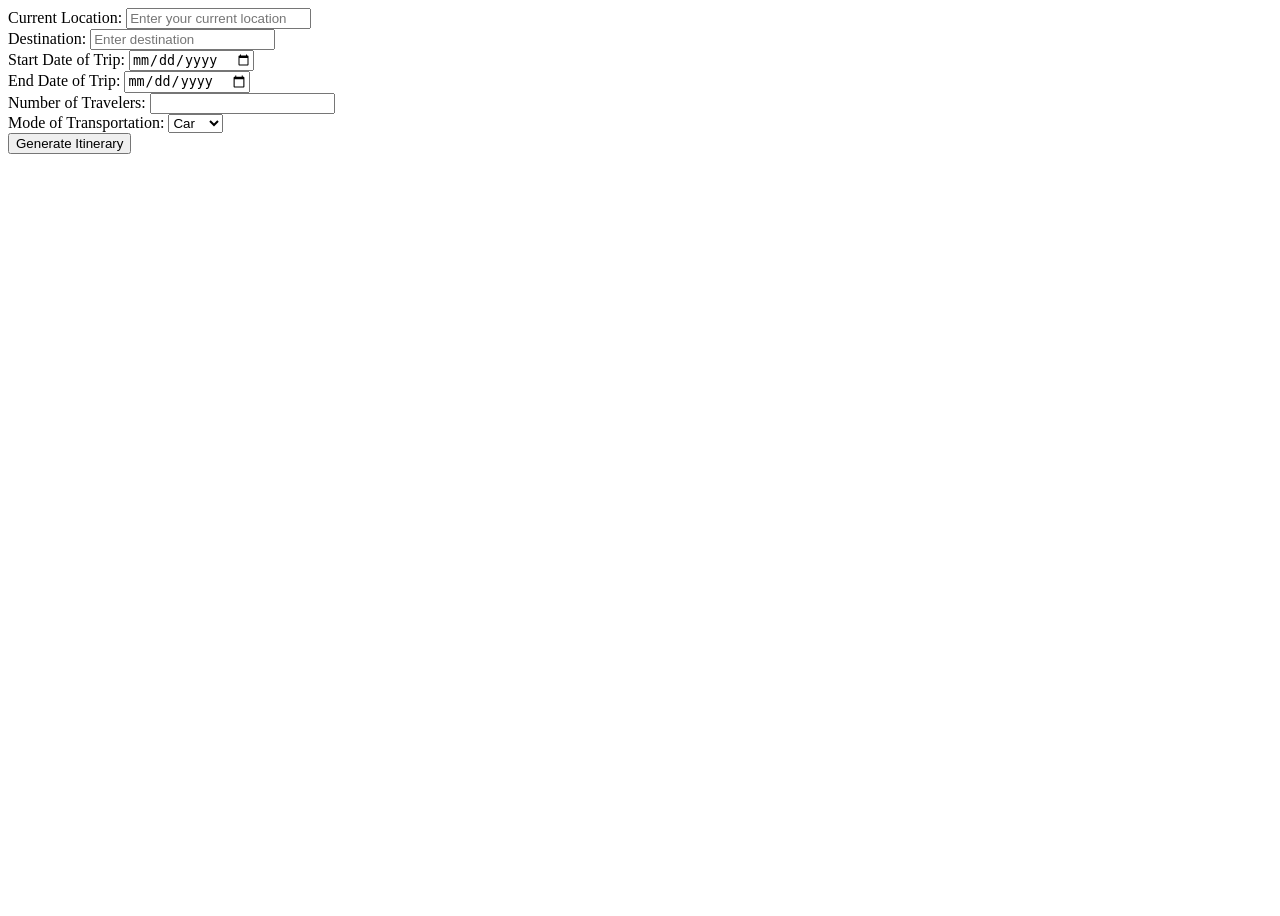
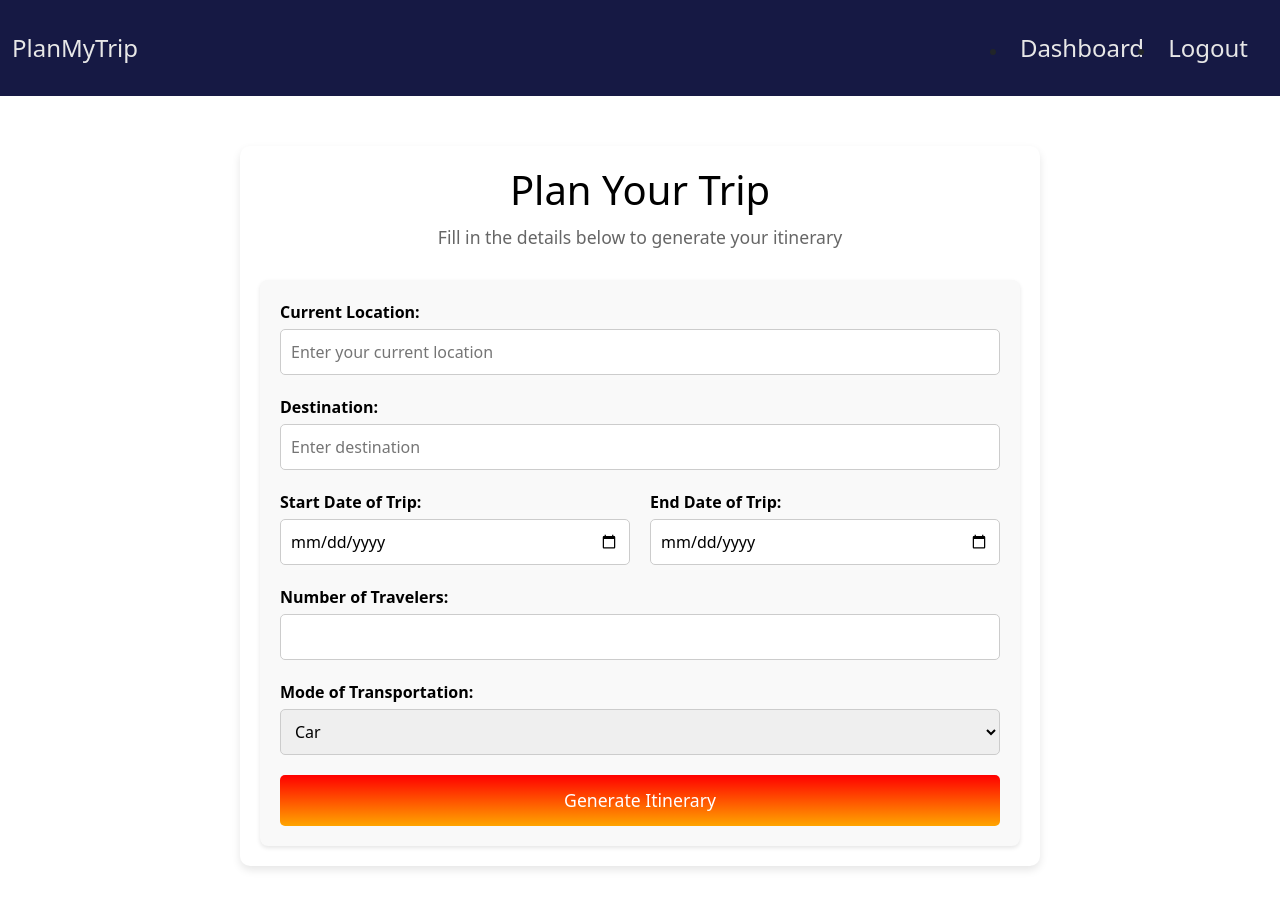
Before and after one commit to 11anagha/PlanMyTrip, a Django app: page /itinerary/dashboard/ in a window 1280 px wide. Before the commit the page ends 154 px from the top, so only its background shows below. Run offline with Django 5.2, Linux system fonts and the light colour scheme; the visitor is signed in with stand-in values (Sample User, id 1).

Commit message:
updated dashboard

```diff
--- a/itinerary/static/itinerary/style.css
+++ b/itinerary/static/itinerary/style.css
@@ -0,0 +1,140 @@
+/*navbar*/
+
+.nav-links{
+    display: flex;
+    justify-content: end;
+    align-items: center;
+    background-color: rgb(22, 25, 68);
+    padding: 30px 20px;
+
+}
+
+.nav-links a{
+    color: rgb(231, 231, 231);
+    text-decoration: none;
+    font-size: 1.5rem;
+    font-weight: 500;
+    padding: 8px 12px;
+    border-radius: 5px;
+}
+
+.nav-links a:hover{
+    background-color: rgb(92, 92, 122);
+    color: white;
+}
+.logo{
+    position: absolute;
+    left: 0;
+}
+/*dashboard*/
+.trip-planner-container {
+    max-width: 800px;
+    margin: 50px auto;
+    padding: 20px;
+    background: #fff;
+    border-radius: 10px;
+    box-shadow: 0 4px 8px rgba(0, 0, 0, 0.1);
+}
+
+.trip-planner-header {
+    text-align: center;
+    margin-bottom: 30px;
+}
+.trip-planner-header h1 {
+    font-size: 2.5rem;
+    color: #000;
+    margin-bottom: 10px;
+}
+
+.trip-planner-header p {
+    font-size: 1.1rem;
+    color: #666;
+}
+
+.trip-planner-form {
+    background: #f9f9f9;
+    padding: 20px;
+    border-radius: 8px;
+    box-shadow: 0 2px 4px rgba(0, 0, 0, 0.1);
+}
+.trip-planner-group {
+    margin-bottom: 20px;
+}
+
+.trip-planner-group label {
+    display: block;
+    font-size: 1rem;
+    font-weight: bold;
+    color: #000;
+    margin-bottom: 5px;
+}
+.trip-planner-group input,
+.trip-planner-group select {
+    width: 100%;
+    padding: 10px;
+    font-size: 1rem;
+    border: 1px solid #ccc;
+    border-radius: 5px;
+    box-sizing: border-box;
+}
+.trip-planner-group input:focus,
+.trip-planner-group select:focus {
+    border-color: #3498db;
+    outline: none;
+    box-shadow: 0 0 5px rgba(52, 152, 219, 0.5);
+}
+
+.trip-planner-row {
+    display: flex;
+    gap: 20px;
+}
+
+.trip-planner-row .trip-planner-group {
+    flex: 1;
+}
+.trip-planner-submit-btn {
+    width: 100%;
+    padding: 12px;
+    font-size: 1.1rem;
+    color: #fff;
+    background-image: linear-gradient(red, orange);
+    border: none;
+    border-radius: 5px;
+    cursor: pointer;
+    transition: background-image 0.3s ease;
+}
+
+.trip-planner-submit-btn:hover {
+    background-image: linear-gradient(orange, red);
+}
+
+/* Responsive Adjustments */
+@media (max-width: 768px) {
+    .trip-planner-row {
+        flex-direction: column;
+    }
+
+    .trip-planner-container {
+        margin: 20px;
+        padding: 15px;
+    }
+
+    .trip-planner-header h1 {
+        font-size: 2rem;
+    }
+
+    .trip-planner-header p {
+        font-size: 1rem;
+    }
+}
+
+@media (max-width: 480px) {
+    .trip-planner-group input,
+    .trip-planner-group select {
+        font-size: 0.9rem;
+    }
+
+    .trip-planner-submit-btn {
+        font-size: 1rem;
+    }
+}
--- a/itinerary/templates/itinerary/base.html
+++ b/itinerary/templates/itinerary/base.html
@@ -16,10 +16,10 @@
   <body>
     <header>
       <nav>
-        <div class="logo">
-          <a href="/">PlanMyTrip</a>
-        </div>
         <ul class="nav-links">
+          <div class="logo">
+            <a href="/">PlanMyTrip</a>
+          </div>
           {% if user.is_authenticated %}
           <li><a href="{% url 'dashboard' %}">Dashboard</a></li>
           <li><a href="{% url 'logout' %}">Logout</a></li>
--- a/itinerary/templates/itinerary/dashboard.html
+++ b/itinerary/templates/itinerary/dashboard.html
@@ -1,72 +1,65 @@
-<form method="post" action="{% url 'generate_itinerary' %}" class="p-3">
+{% extends "itinerary/base.html" %} {% block content %}{% load static %}
+<form
+  method="post"
+  action="{% url 'generate_itinerary' %}"
+  class="trip-planner-container"
+>
   {% csrf_token %}
 
-  <form method="post" action="{% url 'generate_itinerary' %}" class="p-3">
-    {% csrf_token %}
+  <div class="trip-planner-header">
+    <h1>Plan Your Trip</h1>
+    <p>Fill in the details below to generate your itinerary</p>
+  </div>
 
-    <div class="mb-3">
-      <label for="current_location" class="form-label">Current Location:</label>
+  <div class="trip-planner-form">
+    <div class="trip-planner-group">
+      <label for="current_location">Current Location:</label>
       <input
         type="text"
         id="current_location"
         name="current_location"
-        class="form-control"
         placeholder="Enter your current location"
         required
       />
     </div>
 
-    <div class="mb-3">
-      <label for="destination" class="form-label">Destination:</label>
+    <div class="trip-planner-group">
+      <label for="destination">Destination:</label>
       <input
         type="text"
         id="destination"
         name="destination"
-        class="form-control"
         placeholder="Enter destination"
         required
       />
     </div>
 
-    <div class="mb-3">
-      <label for="start_date" class="form-label">Start Date of Trip:</label>
-      <input
-        type="date"
-        id="start_date"
-        name="start_date"
-        class="form-control"
-        required
-      />
+    <div class="trip-planner-row">
+      <div class="trip-planner-group">
+        <label for="start_date">Start Date of Trip:</label>
+        <input type="date" id="start_date" name="start_date" required />
+      </div>
+
+      <div class="trip-planner-group">
+        <label for="end_date">End Date of Trip:</label>
+        <input type="date" id="end_date" name="end_date" required />
+      </div>
     </div>
 
-    <div class="mb-3">
-      <label for="end_date" class="form-label">End Date of Trip:</label>
-      <input
-        type="date"
-        id="end_date"
-        name="end_date"
-        class="form-control"
-        required
-      />
-    </div>
-
-    <div class="mb-3">
-      <label for="num_travelers" class="form-label">Number of Travelers:</label>
+    <div class="trip-planner-group">
+      <label for="num_travelers">Number of Travelers:</label>
       <input
         type="number"
         id="num_travelers"
         name="num_travelers"
-        class="form-control"
         min="1"
         required
       />
     </div>
 
-    <div class="mb-3">
-      <label for="transport_mode" class="form-label"
-        >Mode of Transportation:</label
-      >
-      <select id="transport_mode" name="transport_mode" class="form-control">
+    <div class="trip-planner-group">
+      <label for="transport_mode">Mode of Transportation:</label>
+      <select id="transport_mode" name="transport_mode">
         <option value="car">Car</option>
         <option value="bus">Bus</option>
         <option value="train">Train</option>
@@ -76,9 +69,10 @@
     </div>
 
     <div class="text-center">
-      <button type="submit" class="btn btn-primary px-4">
+      <button type="submit" class="trip-planner-submit-btn">
         Generate Itinerary
       </button>
     </div>
-  </form>
+  </div>
 </form>
+{% endblock %}
```
